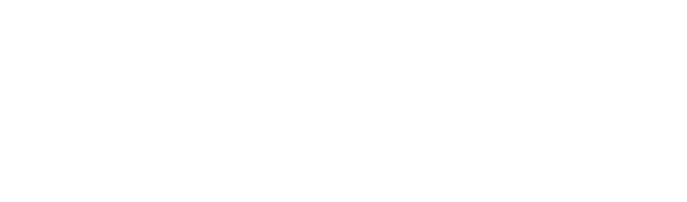
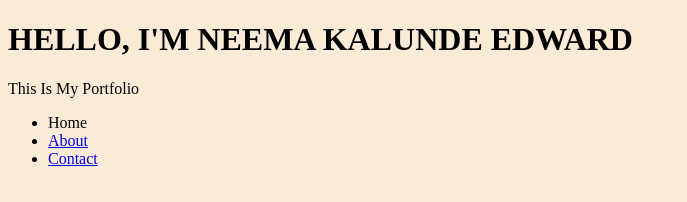
Before and after one commit to neema-edward/my-portfolio, a plain HTML site: page index.html in a window 1280 px wide. Shown: the whole page, without its empty margins (0-687 px from the left). Drawn offline with Linux system fonts and the light colour scheme.

Commit message:
adds html anchor tags

```diff
--- a/index.html
+++ b/index.html
@@ -7,6 +7,14 @@
     <link rel="stylesheet" href="style.css">
 </head>
 <body>
-
+    <h1>HELLO, I'M NEEMA KALUNDE EDWARD</h1>
+    <p>This Is My Portfolio</p>
+    <nav>
+        <ul>
+            <li><a href="index.html"></a>Home</li>
+            <li><a href="about.html">About</a></li>
+            <li><a href="contact.html">Contact</a></li>
+        </ul>
+    </nav>
 </body>
 </html>
--- a/style.css
+++ b/style.css
@@ -0,0 +1,3 @@
+body {
+    background-color: antiquewhite;
+}
```
